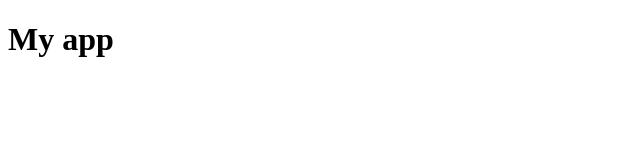
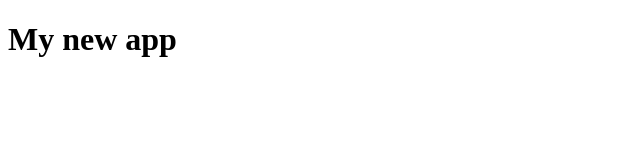
Before and after one commit to maizeecode/validation, a React (Vite) app: page / in a window 1280 px wide. Shown: the top 160 px of the page, without its empty margins (0-640 px from the left). Built offline with nearby package versions, Linux system fonts and the light colour scheme.

Commit message:
feat: new app layout

```diff
--- a/src/components/app/app.tsx
+++ b/src/components/app/app.tsx
@@ -7,7 +7,7 @@ const StyledApp = styled.div`
 export function App() {
   return (
     <StyledApp>
-      <h1>My app</h1>
+      <h1>My new app</h1>
     </StyledApp>
   );
 }
```
